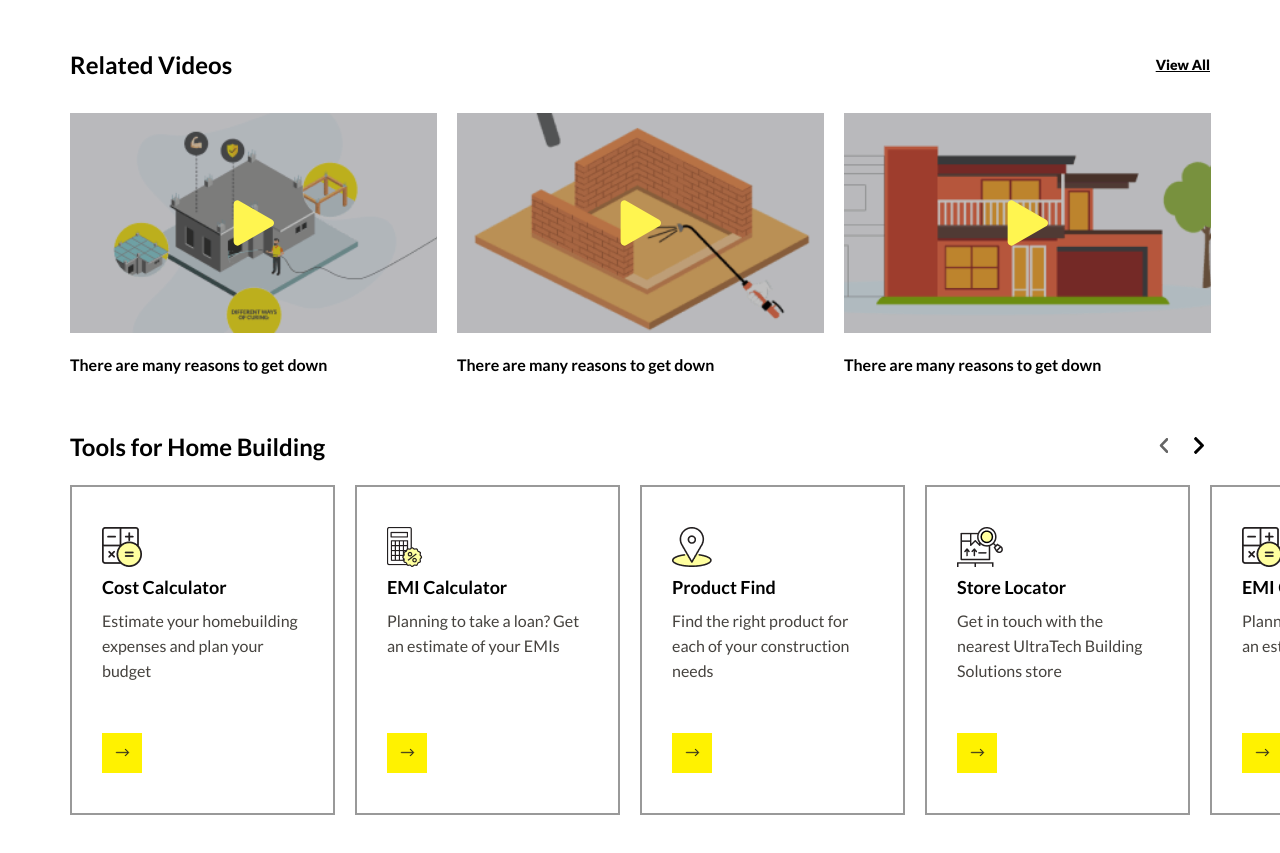
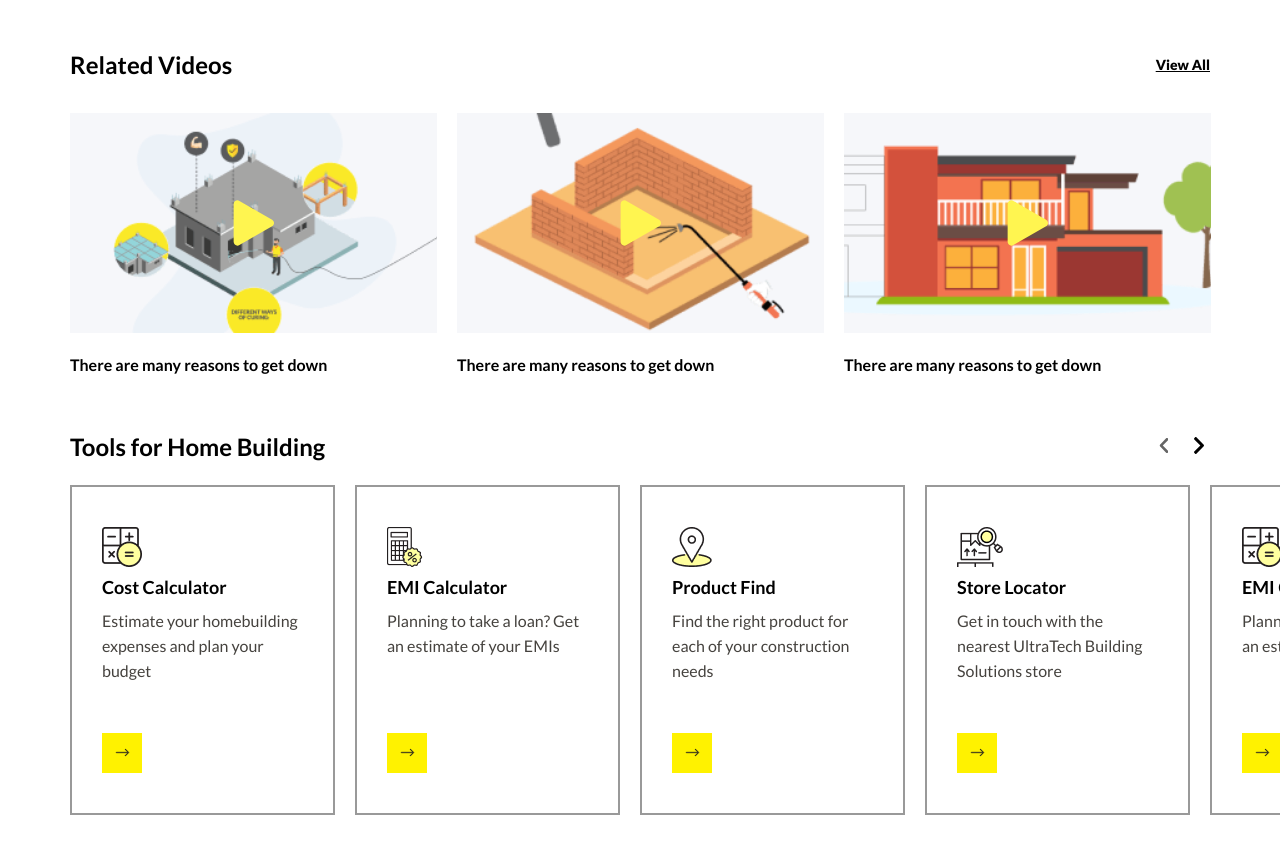
Before and after one commit to Prashant-502/website2, a website: page checklist/index.html in a window 1280 px wide. Shown: the part 2841-3694 px from the top of the page. Drawn offline with nearby package versions, Linux system fonts and the light colour scheme.

Commit message:
critical

```diff
--- a/checklist/index.html
+++ b/checklist/index.html
@@ -96,9 +96,9 @@
         font-display: swap;
       }
     </style>
-    <link rel="stylesheet" href="css/grid.css" />
+    <!-- <link rel="stylesheet" href="css/grid.css" />
     <link rel="stylesheet" href="css/style.css" />
-    <link rel="stylesheet" href="css/slick.css" />
+    <link rel="stylesheet" href="css/slick.css" /> -->
     <!-- <link
       rel="preload"
       href="css/grid.css"
@@ -135,10 +135,10 @@
       media="print"
       onload="this.media='all'"
     /> -->
-    <!-- <link
+    <link
       rel="stylesheet"
       href="css/website2-demo.herokuapp.com_critical_min.css"
-    /> -->
+    />
   </head>
 
   <body>
@@ -488,7 +488,7 @@
       </div>
     </section>
   </body>
-  <!-- <link rel="stylesheet" href="css/website2-demo.herokuapp.com_app_min.css"> -->
+  <link rel="stylesheet" href="css/website2-demo.herokuapp.com_app_min.css">
 
   <!--Scripts-->
   <script src="https://ajax.googleapis.com/ajax/libs/jquery/1.11.2/jquery.min.js"></script>
```
